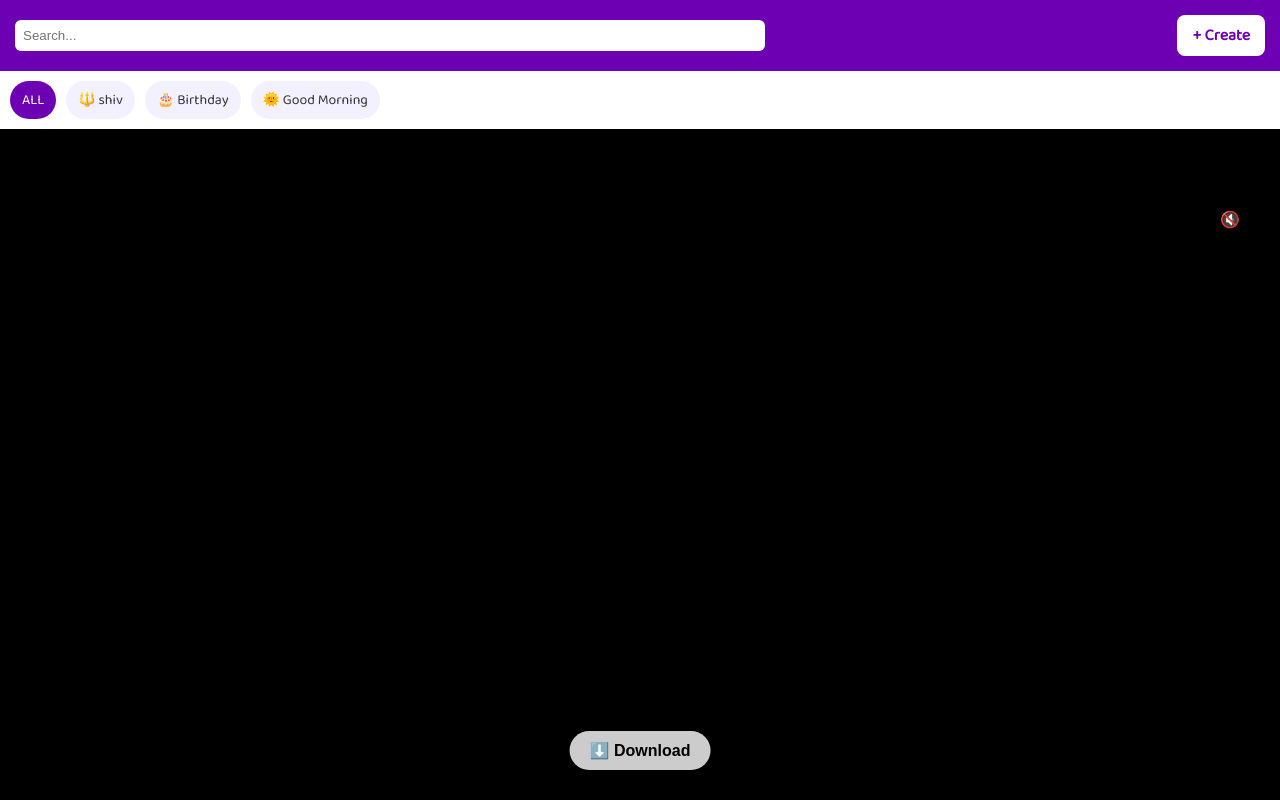
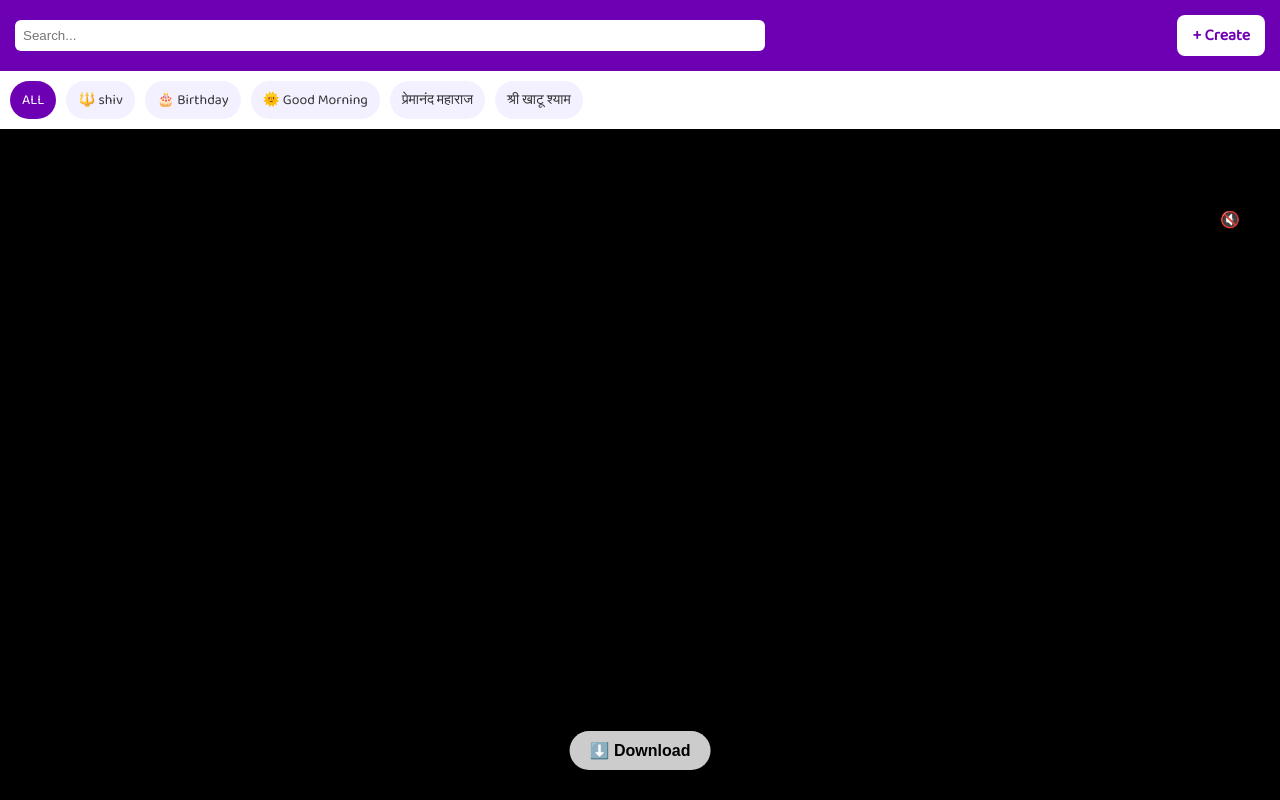
Before and after one commit to thetechyatrateam/QuickReel, a website: page index.html in a window 1280 px wide. Drawn offline with Linux system fonts and the light colour scheme; no server answers.

Commit message:
Initial commit

```diff
--- a/index.html
+++ b/index.html
@@ -152,6 +152,8 @@
       <div class="tag" data-tag="shiv">🔱 shiv</div>
       <div class="tag" data-tag="birthday">🎂 Birthday</div>
       <div class="tag" data-tag="morning">🌞 Good Morning</div>
+      <div class="tag" data-tag="p-guru">प्रेमानंद महाराज</div>
+      <div class="tag" data-tag="ks-guru">श्री खाटू श्याम</div>
     </div>
 
     <!-- Mute & Download buttons -->
```
